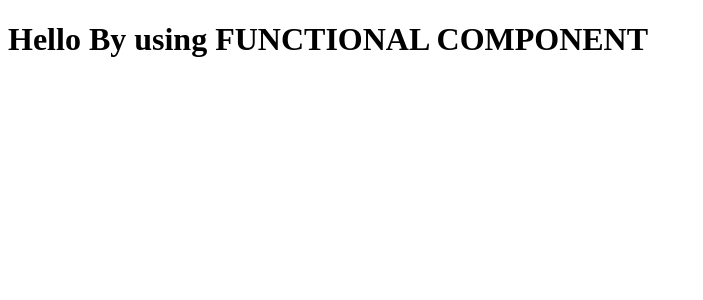
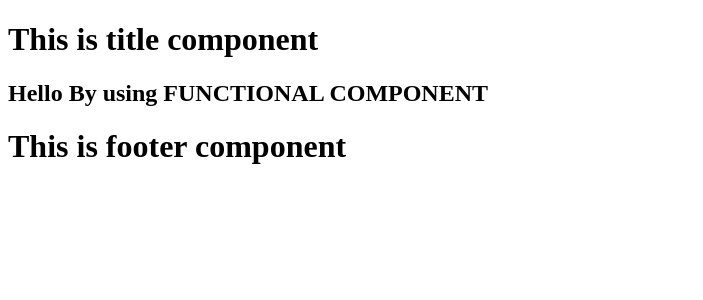
Before and after one commit to mandartule/Hungry, a React (Vite) app: page / in a window 1280 px wide. Shown: the top 300 px of the page, without its empty margins (0-703 px from the left). Built offline with nearby package versions, Linux system fonts and the light colour scheme.

Commit message:
Component Composition

```diff
--- a/App.js
+++ b/App.js
@@ -39,12 +39,24 @@ root.render(heading);
 import React from "react"
 import ReactDOM from "react-dom"
 
+const Title = () => <h1 className="head">This is title component</h1>;
+
+const Footer = () => {
+    return <h1 className="head">This is footer component</h1>;
+}
+
 const HeadingComponent = () => (
-    <div>
-        <h1 className="head" > Hello By using FUNCTIONAL COMPONENT</h1>
+
+    <div id="container">
+        <Title />
+
+        <h2 className="head" > Hello By using FUNCTIONAL COMPONENT</h2>
+
+        <Footer />
+
     </div>
 )
 
 const root = ReactDOM.createRoot(document.getElementById("root"));
 
-root.render(<HeadingComponent/>)
+root.render(<HeadingComponent />)
```
